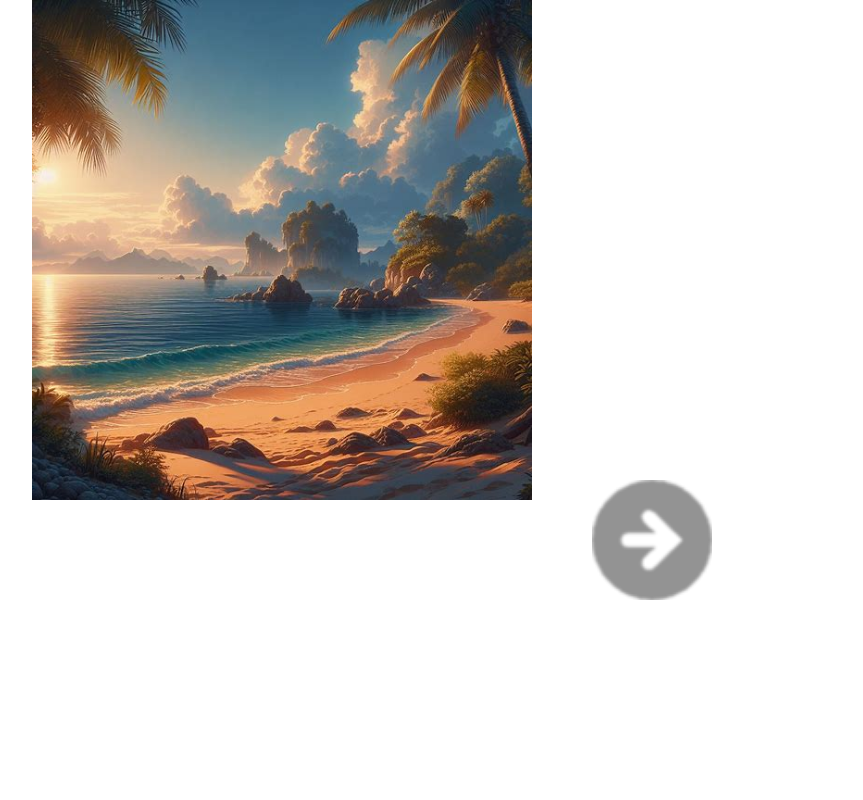
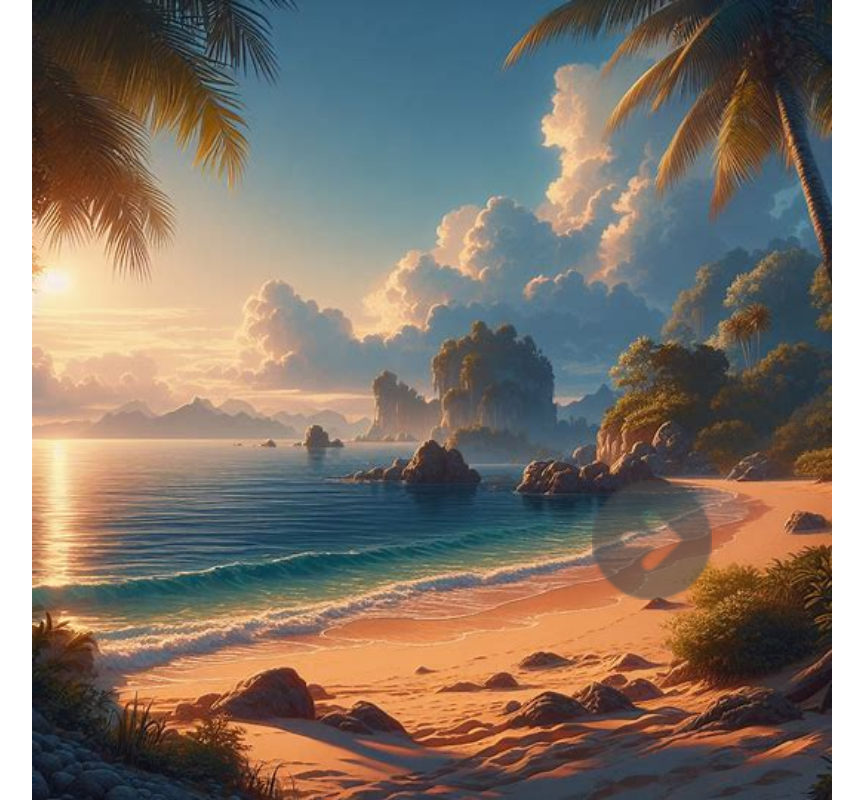
Before and after one commit to ojagao/block-scroll-top, a Vue app: page /sea in a window 1280 px wide. Shown: the whole page, without its empty margins (208-1071 px from the left). Built offline with nearby package versions, Linux system fonts and the light colour scheme.

Commit message:
Fix frame-size

```diff
--- a/src/components/MountainPage.vue
+++ b/src/components/MountainPage.vue
@@ -48,8 +48,6 @@ setTimeout(() => {
   background-image: url(@/assets/images/mountain.png);
   background-size: cover;
   position: absolute;
-  max-width: 500px;
-  max-height: 500px;
 }
 
 #to-back {
--- a/src/components/SeaPage.vue
+++ b/src/components/SeaPage.vue
@@ -48,8 +48,6 @@ setTimeout(() => {
   background-image: url(@/assets/images/sea.png);
   background-size: cover;
   position: absolute;
-  max-width: 500px;
-  max-height: 500px;
 }
 #to-back {
   position: absolute;
--- a/src/components/TopPage.vue
+++ b/src/components/TopPage.vue
@@ -59,8 +59,6 @@ setTimeout(() => {
   background-image: url(@/assets/images/mountain-sea.png);
   background-size: cover;
   position: absolute;
-  max-width: 500px;
-  max-height: 500px;
 }
 img {
   width: 100%;
```
